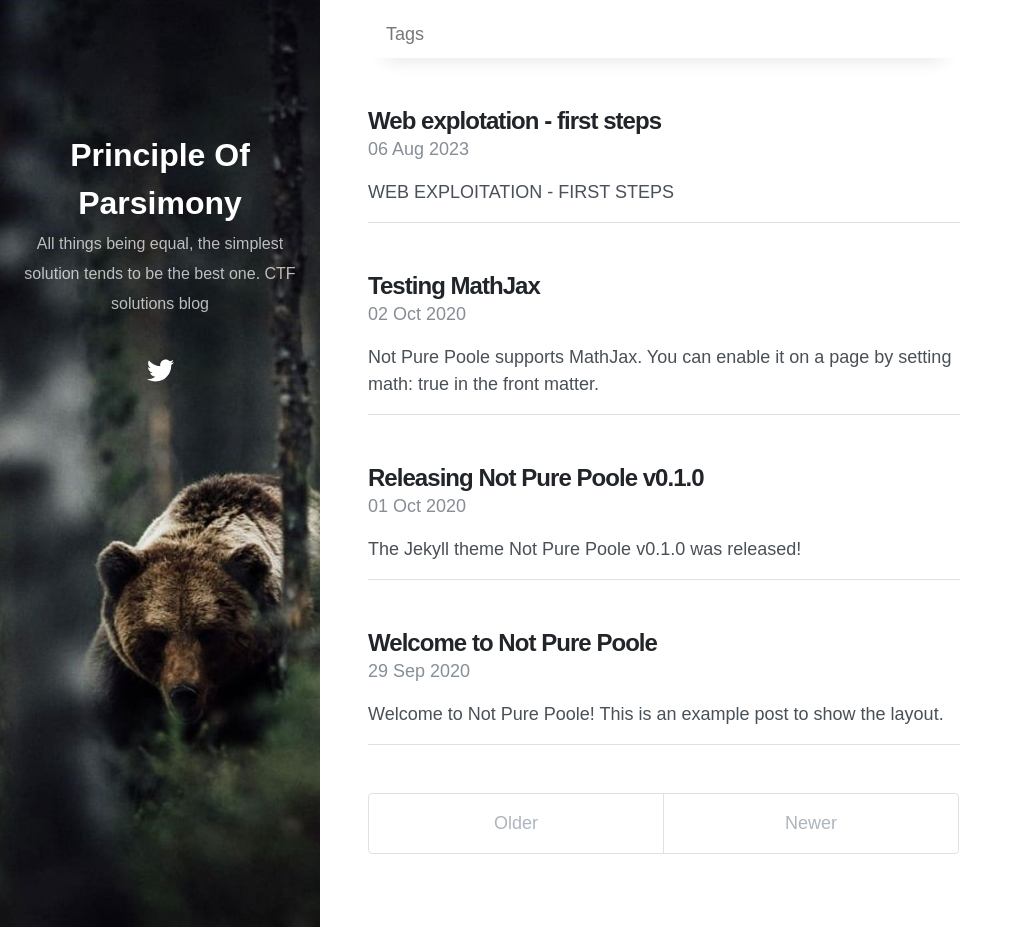
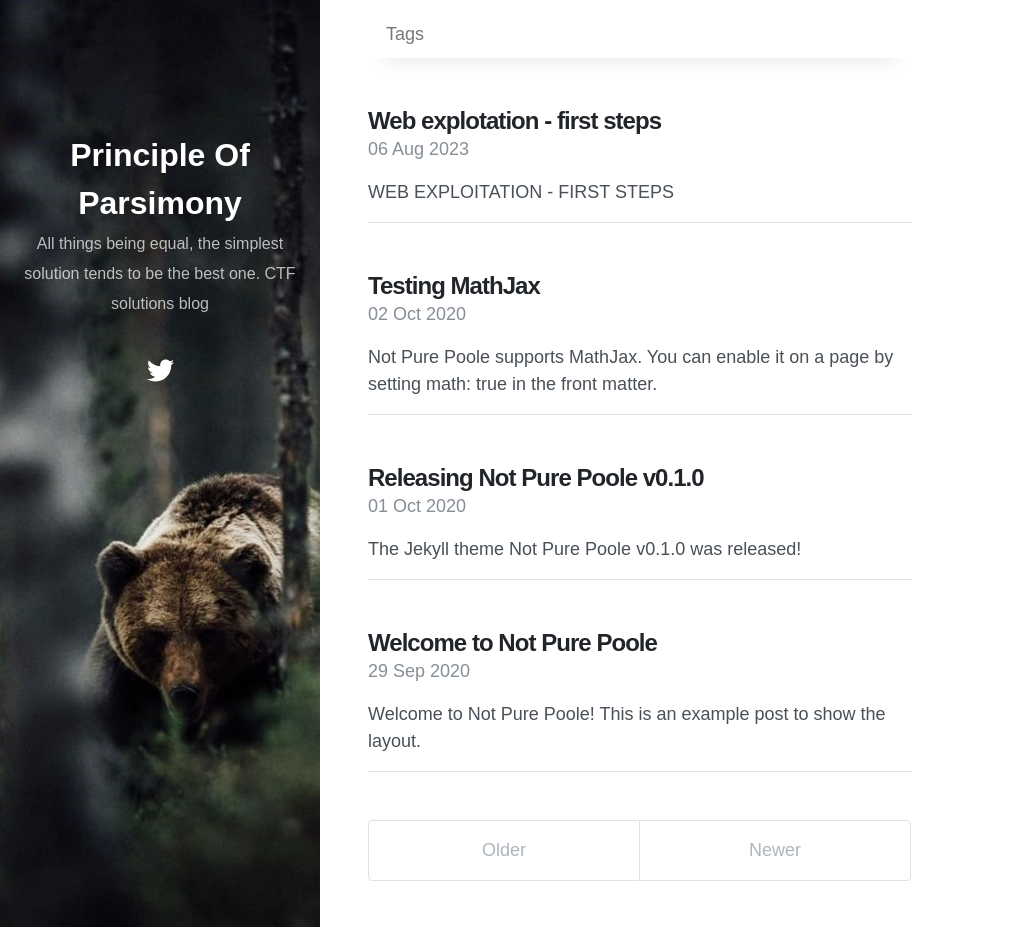
Before and after one commit to InfoSecGopNik/CTF, a Jekyll site: the page built from index.html, in a window 1280 px wide and 927 px high. Shown: the whole window, without its empty margins (0-1023 px from the left). Built offline with Jekyll 4.4.1, drawn with Linux system fonts in a browser that asks for light colours; nearby versions of some CDN libraries; the list of posts is cut into pages by our own code.

Commit message:
Update _layout.scss

```diff
--- a/_sass/_layout.scss
+++ b/_sass/_layout.scss
@@ -15,7 +15,7 @@
 .content {
   padding-top: var(--spacer-2);
   padding-left: var(--spacer-2);
-  padding-right: var(--spacer-2);
+  padding-right: var(--spacer-1);
   margin-left:  auto;
   margin-right: auto;
   min-height: 100vh;
@@ -37,7 +37,7 @@ footer {
   .content {
     padding-top: var(--spacer-3);
     padding-left: var(--spacer-3);
-    padding-right: var(--spacer-1);
+    padding-right: var(--spacer-3);
     margin-left: 25%;
   }
 
```
